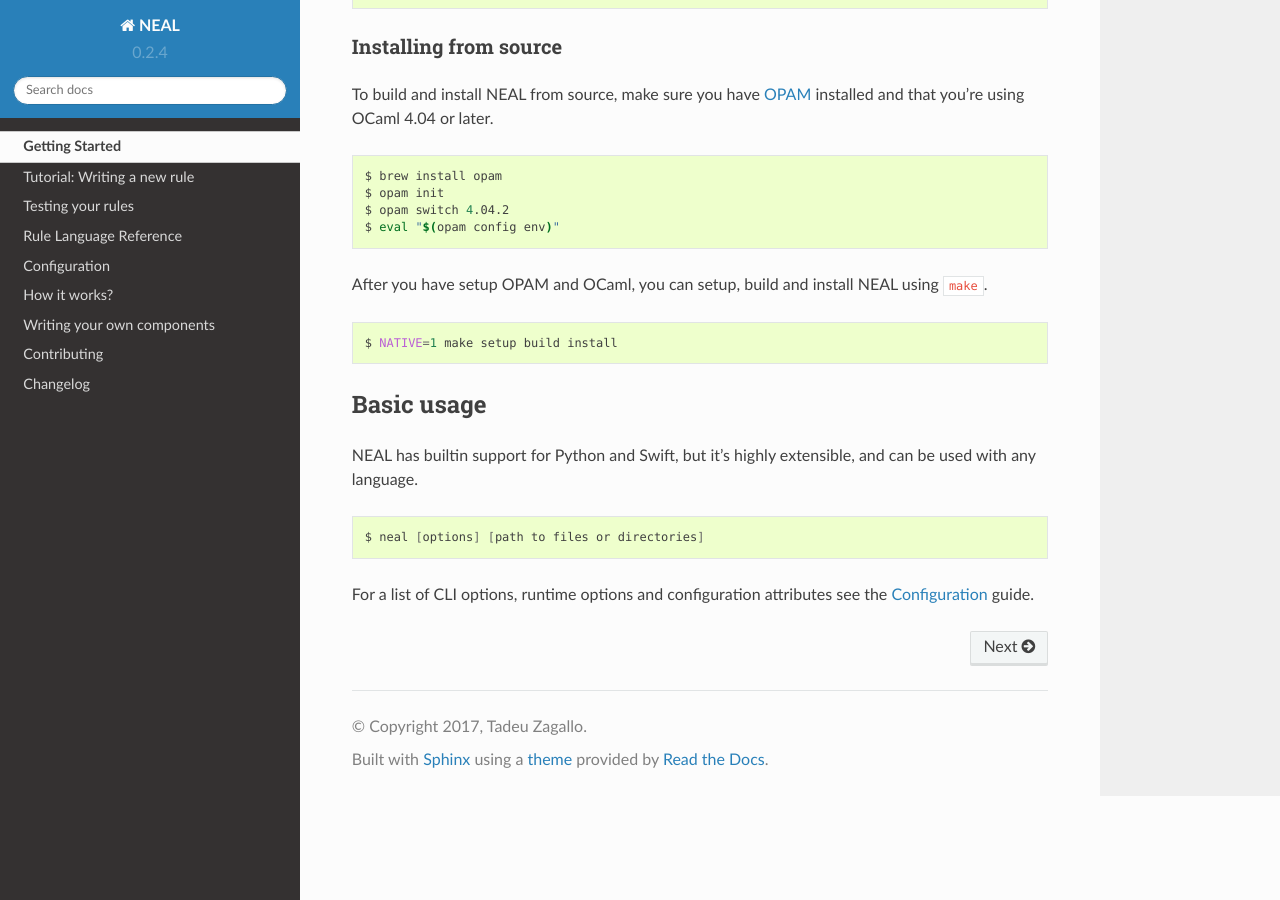
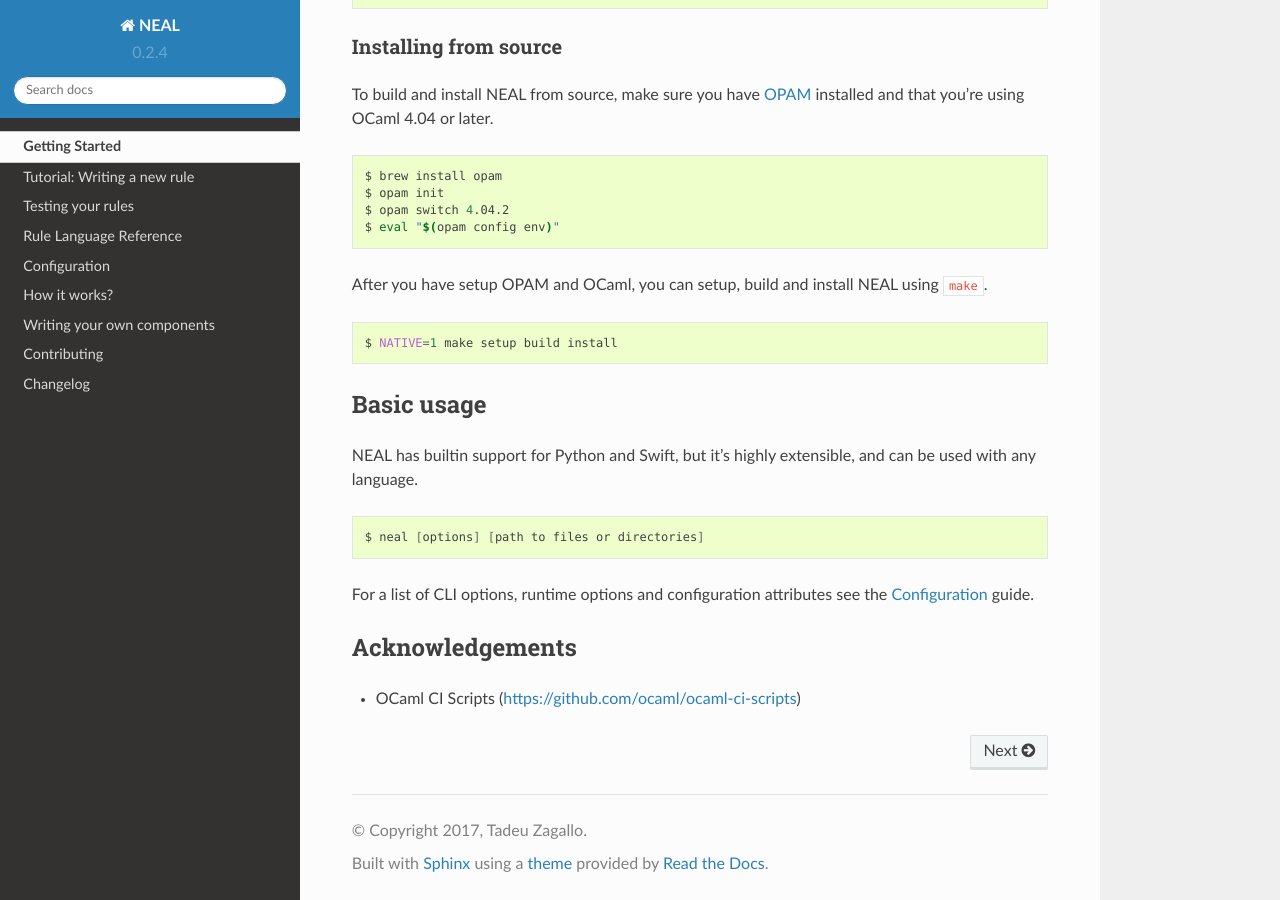
Before and after one commit to uber/NEAL, a Sphinx documentation site: the page built from docs/index.rst, in a window 1280 px wide and 900 px high, scrolled down 1414 px. Built offline with Sphinx 7.4.7 and the Read the Docs theme 2.0.0, drawn with Linux system fonts in a browser that asks for light colours.

Commit message:
Add TravisCI configuration (#17)
* Add TravisCI configuration
* Remove old build script which no longer works
* Add acknowledgements section to homepage/Readme

```diff
--- a/docs/index.rst
+++ b/docs/index.rst
@@ -99,6 +99,11 @@
 
 For a list of CLI options, runtime options and configuration attributes see the `Configuration <https://uber.github.io/NEAL/configuration.html>`_ guide.
 
+Acknowledgements
+----------------
+
+- OCaml CI Scripts (https://github.com/ocaml/ocaml-ci-scripts)
+
 .. _brew: https://brew.sh
 
 .. toctree::
```
Also changed, not shown: .travis.yml (added), 5 other files.
